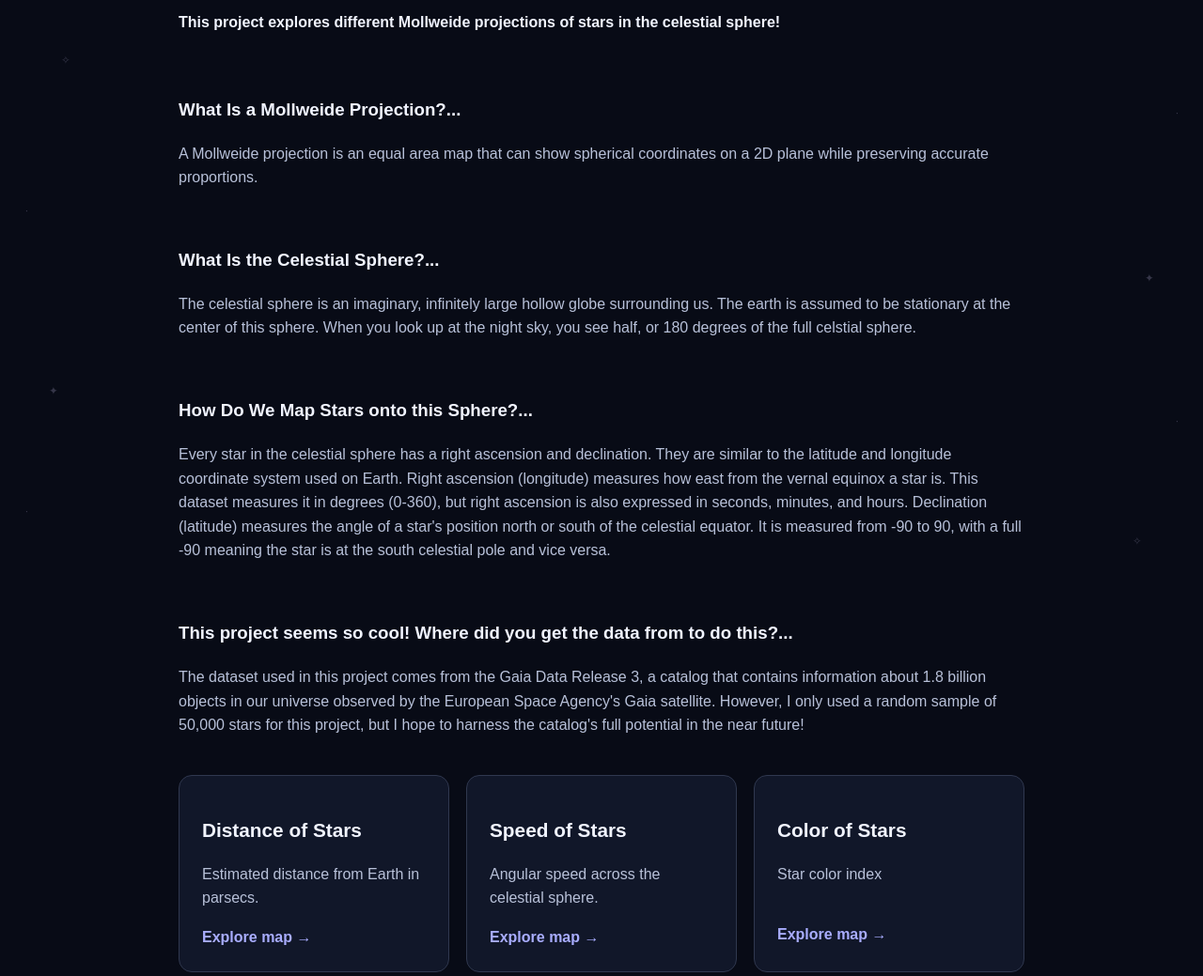
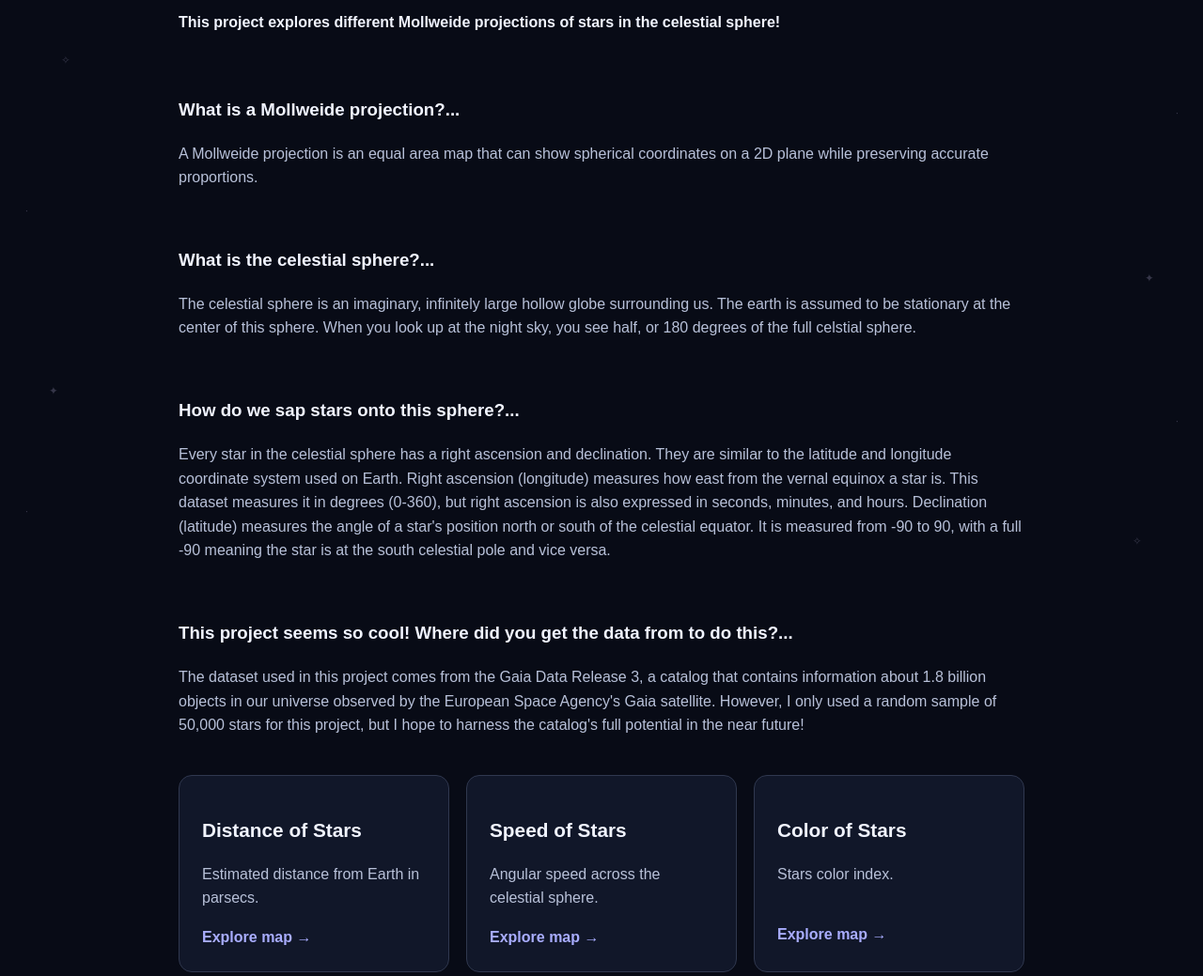
Before and after one commit to anushaaa314/the-stars-in-our-skies, a Flask app: page / in a window 1280 px wide. Shown: the part 171-1210 px from the top of the page at 94% size. Run offline with Flask 3, Linux system fonts and the light colour scheme; parts of the project's set-up code (start-up, migrations or seed data) failed here and were passed over.

Commit message:
undo some grammar, felt too formal

```diff
--- a/app.py
+++ b/app.py
@@ -53,7 +53,7 @@
     },
     "color": {
         "title": "Color of Stars",
-        "description": "Star color index",
+        "description": "Stars color index.",
         "function": main.color,
         "explanation": """
         -   This projection uses a BP - RP color index from the Gaia DR3 catalog. Gaia has two photometers that measure light in different wavelength ranges.
--- a/templates/index.html
+++ b/templates/index.html
@@ -25,18 +25,18 @@
         <h1>The Stars in Our Skies</h1>
         <h4>This project explores different Mollweide projections of stars in the celestial sphere!</h4>
         <br>
-        <h3>What Is a Mollweide Projection?...</h3>
+        <h3>What is a Mollweide projection?...</h3>
         <p>
             A Mollweide projection is an equal area map that can show spherical coordinates on a 2D plane while preserving accurate proportions.
         </p>
         <br>
-        <h3>What Is the Celestial Sphere?...</h3>
+        <h3>What is the celestial sphere?...</h3>
         <p>
             The celestial sphere is an imaginary, infinitely large hollow globe surrounding us. The earth is assumed to be stationary at
             the center of this sphere. When you look up at the night sky, you see half, or 180 degrees of the full celstial sphere.
         </p>
         <br>
-        <h3>How Do We Map Stars onto this Sphere?...</h3>
+        <h3>How do we sap stars onto this sphere?...</h3>
         <p>
             Every star in the celestial sphere has a right ascension and declination. They are similar to the latitude and longitude
             coordinate system used on Earth. Right ascension (longitude) measures how east from the vernal equinox a star is. This dataset measures it
```
